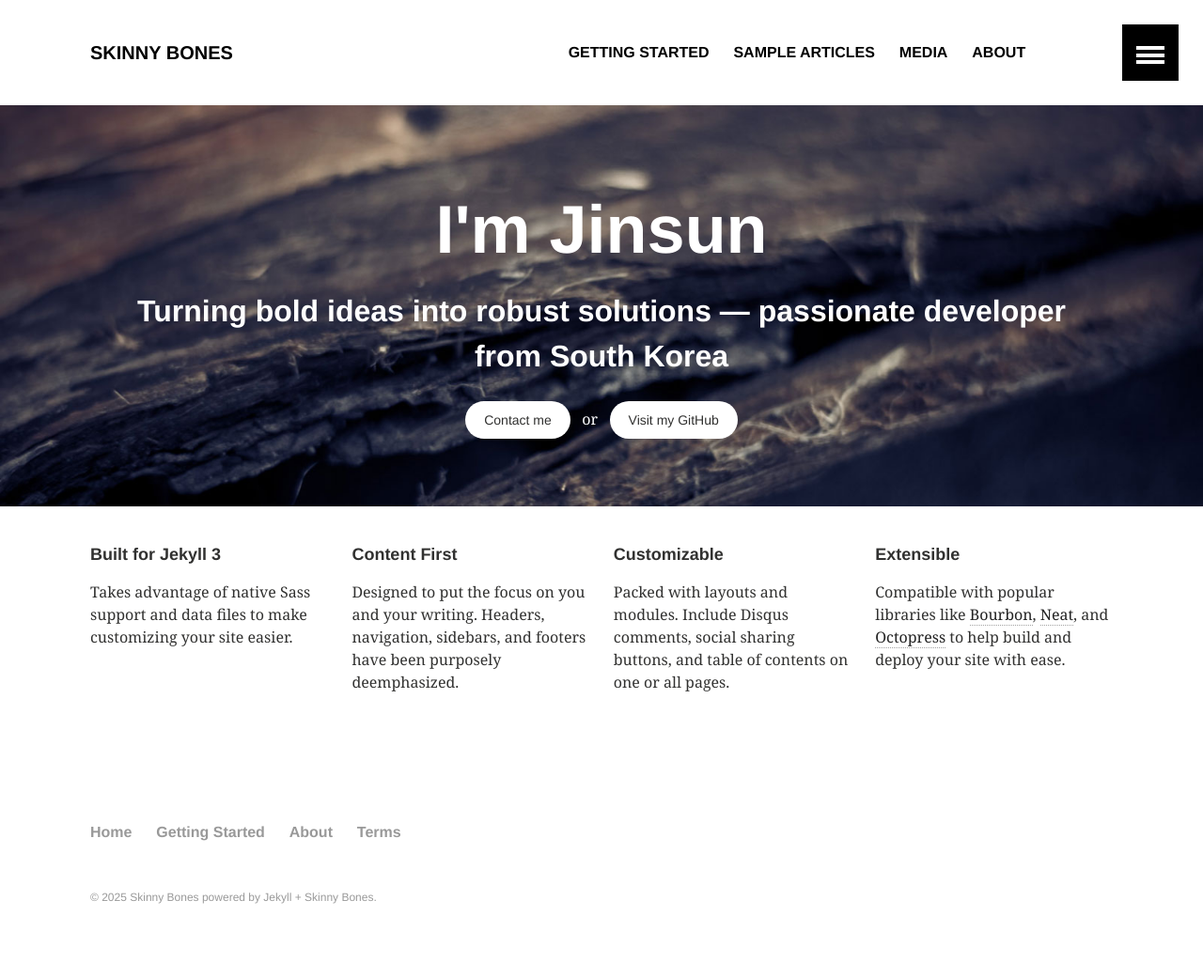
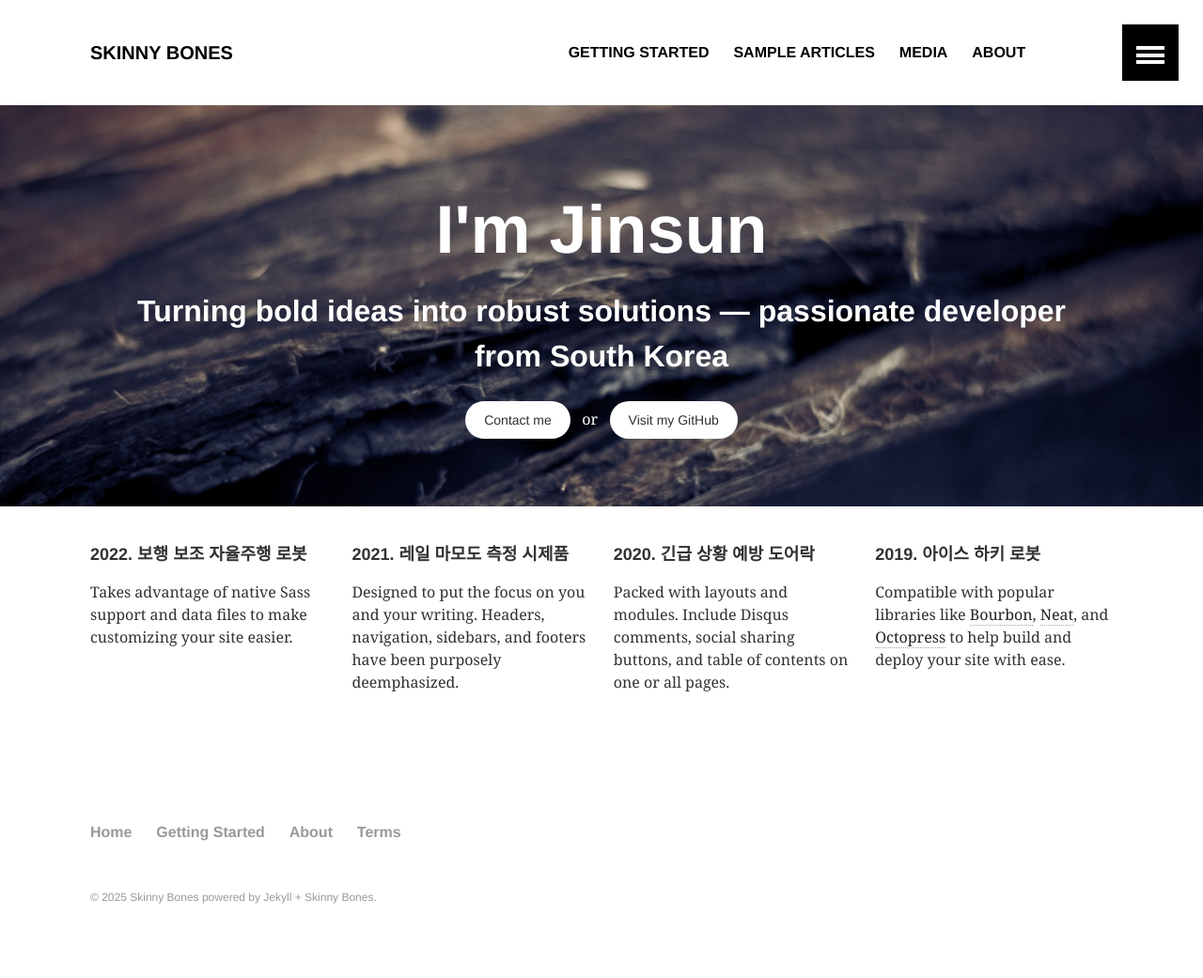
Before and after one commit to Jinsun-Lee/Jinsun-Lee.github.io, a Jekyll site: the page built from index.md, in a window 1280 px wide. Shown: the whole page at 94% size. Built offline with Jekyll 4.4.1, drawn with Linux system fonts in a browser that asks for light colours.

Commit message:
홈 내용 수정 및 한글 테스트

```diff
--- a/index.md
+++ b/index.md
@@ -8,22 +8,22 @@ image:
 <div class="tiles">
 
 <div class="tile">
-  <h2 class="post-title">Built for Jekyll 3</h2>
+  <h2 class="post-title">2022. 보행 보조 자율주행 로봇</h2>
   <p class="post-excerpt">Takes advantage of native Sass support and data files to make customizing your site easier.</p>
 </div><!-- /.tile -->
 
 <div class="tile">
-  <h2 class="post-title">Content First</h2>
+  <h2 class="post-title">2021. 레일 마모도 측정 시제품</h2>
   <p class="post-excerpt">Designed to put the focus on you and your writing. Headers, navigation, sidebars, and footers have been purposely deemphasized.</p>
 </div><!-- /.tile -->
 
 <div class="tile">
-  <h2 class="post-title">Customizable</h2>
+  <h2 class="post-title">2020. 긴급 상황 예방 도어락</h2>
   <p class="post-excerpt">Packed with layouts and modules. Include Disqus comments, social sharing buttons, and table of contents on one or all pages.</p>
 </div><!-- /.tile -->
 
 <div class="tile">
-  <h2 class="post-title">Extensible</h2>
+  <h2 class="post-title">2019. 아이스 하키 로봇</h2>
   <p class="post-excerpt">Compatible with popular libraries like <a href="http://bourbon.io">Bourbon</a>, <a href="http://neat.bourbon.io/">Neat</a>, and <a href="http://github.com/octopress/octopress">Octopress</a> to help build and deploy your site with ease.</p>
 </div><!-- /.tile -->
 
```
